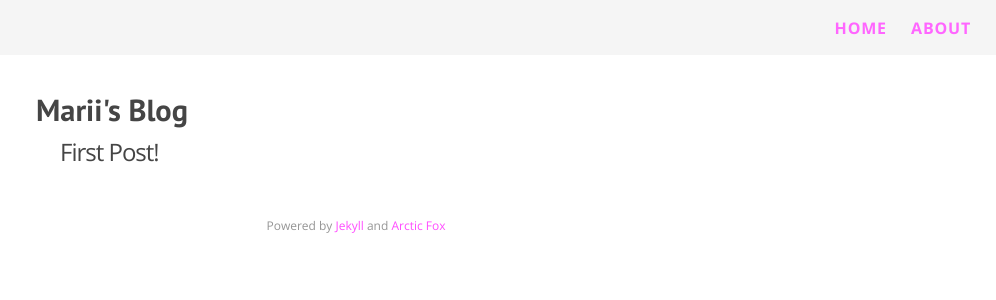
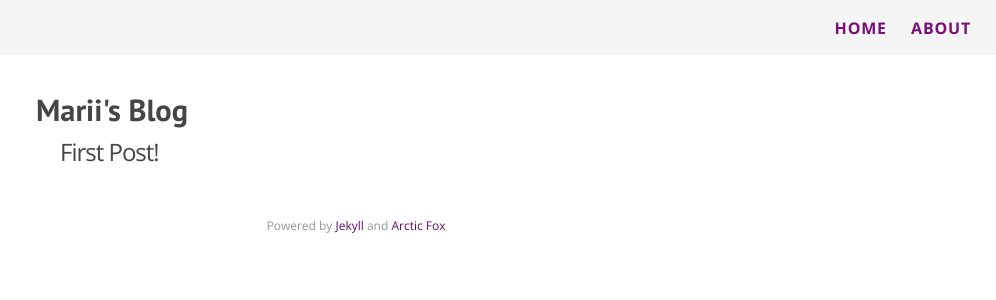
Before and after one commit to marii-moe/marii-moe.github.io, a Jekyll site: the page built from index.html, in a window 1280 px wide. Shown: the top 300 px of the page, without its empty margins (284-1280 px from the left). Built offline with Jekyll 4.4.1, drawn with Linux system fonts in a browser that asks for light colours; nearby versions of some CDN libraries; Markdown is read by kramdown in place of the engine named in the settings.

Commit message:
updated text color

```diff
--- a/css/main.scss
+++ b/css/main.scss
@@ -14,7 +14,7 @@ $spacing-unit:     30px;
 
 $text-color:       #454545;
 $background-color: #FFF;
-$brand-color:      #ff66ff;
+$brand-color:      #771177;
 
 $grey-color:       #828282;
 $grey-color-light: lighten($grey-color, 30%);
```
